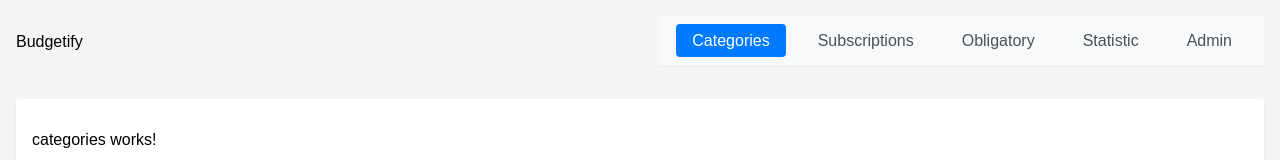
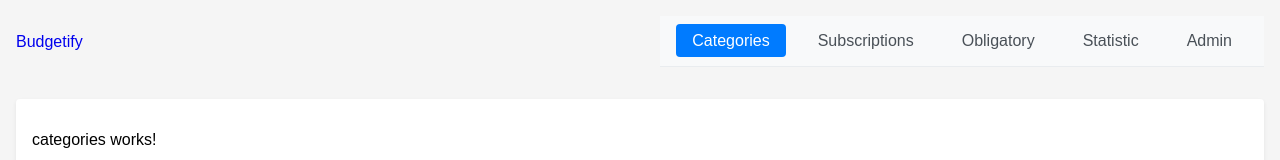
Before and after one commit to SiarhKul/angular-mentorship, an Angular app: page /categories in a window 1280 px wide. Shown: the top 160 px of the page. Built offline with nearby package versions, Linux system fonts and the light colour scheme.

Commit message:
chore: Add logo

```diff
--- a/src/app/header/header.component.css
+++ b/src/app/header/header.component.css
@@ -3,6 +3,10 @@
   justify-content: space-between;
   align-items: center;
   padding: 1rem
+}
+
+.logo{
+  text-decoration: none;
 }
 
 .navigation {
--- a/src/app/header/header.component.html
+++ b/src/app/header/header.component.html
@@ -1,5 +1,7 @@
 <header class='header'>
-  <div>Budgetify</div>
+  <a class='logo' href='#'>
+    Budgetify
+  </a>
 
   <nav class='navigation'>
     <ul>
--- a/src/styles.css
+++ b/src/styles.css
@@ -1,3 +1,7 @@
+:root{
+
+}
+
 body {
   margin: 0;
   padding: 0;
```
